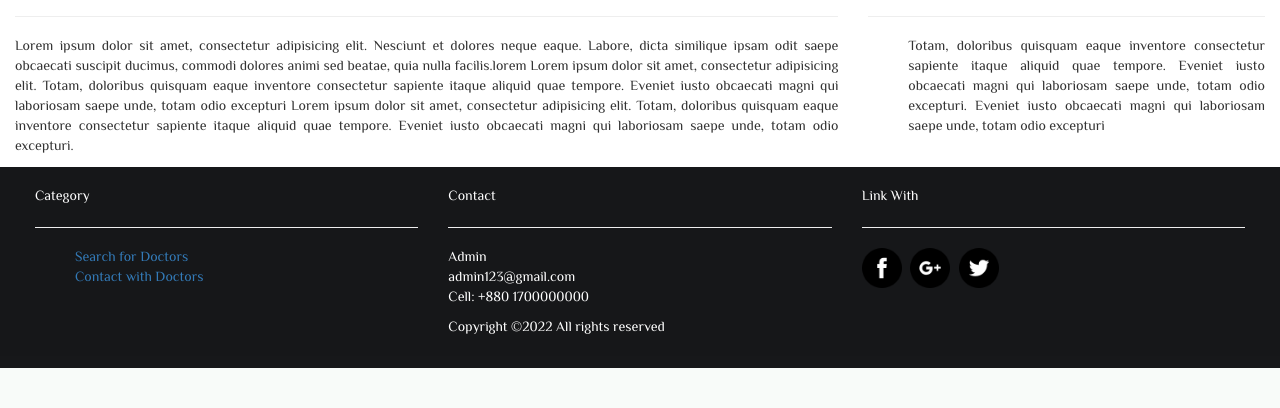
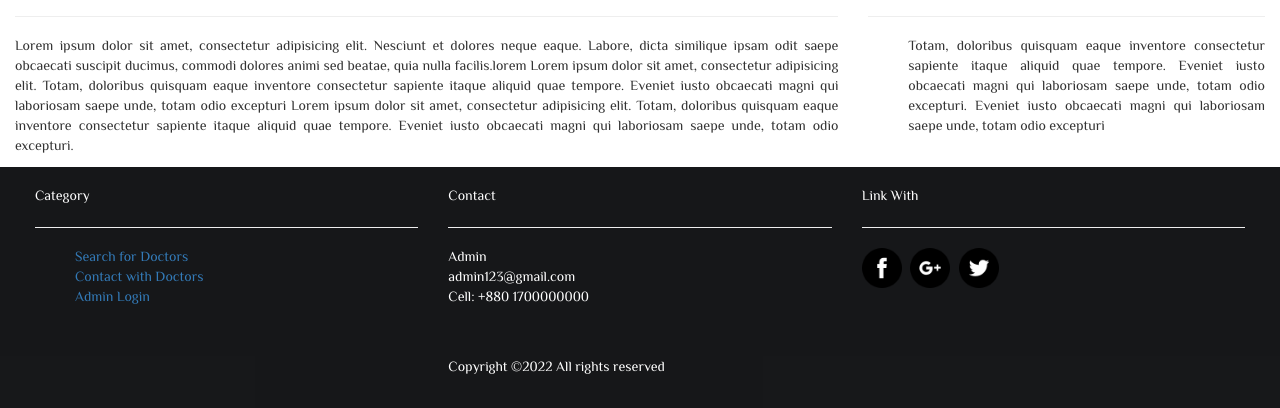
Before and after one commit to Piashdeb/doctor-appointment, a PHP site: page /index.php in a window 1280 px wide. Shown: the part 915-1323 px from the top of the page. Before the commit the page ends 1283 px from the top, so only its background shows below. Run offline with PHP 8.4, Linux system fonts and the light colour scheme.

Commit message:
seccond commit

```diff
--- a/footer.php
+++ b/footer.php
@@ -1,12 +1,14 @@
    <!-- footer section -->
    <footer>
    	<div class="col-md-12 fsection">
+
 		   <div class="col-md-4" id="contact">
    			<p>Category</p>
    			<hr>
    			<ul>
    				<li><a href="signin.php">Search for Doctors</a></li>
    				<li><a href="signin.php">Contact with Doctors</a></li>
+				<li> <a href="admin/adminlogin.php">Admin Login</a></li>
 
    			</ul>
    			</div>
@@ -15,12 +17,17 @@
    			<hr>
    			<p>Admin<br>
    				admin123@gmail.com <br>
-   				Cell: +880 1700000000</p>
+   				Cell: +880 1700000000
+			</p>
+			<br>
+			<br>
+
 			<p>
    					Copyright &copy;<script>
    					document.write(new Date().getFullYear());
    					</script> All rights reserved </a>
    				</p>
+
    		</div>
    		<div class="col-md-4 share_img">
    			<p>Link With</p>
@@ -28,9 +35,17 @@
    			<a href=""><img src="img/fb-free.png" alt="facebok"></a>
    			<a href=""><img src="img/gogle-plud-free.png" alt="google-plus"></a>
    			<a href=""><img src="img/twitter.png" alt="twitter"></a>
+			   <br>
+			   <br>
+			   <br>
+
 
    		</div>
+
+
+
    	</div>
+
 
 
    </footer>
```
Lines whose indentation alone changed are shown as unchanged.
